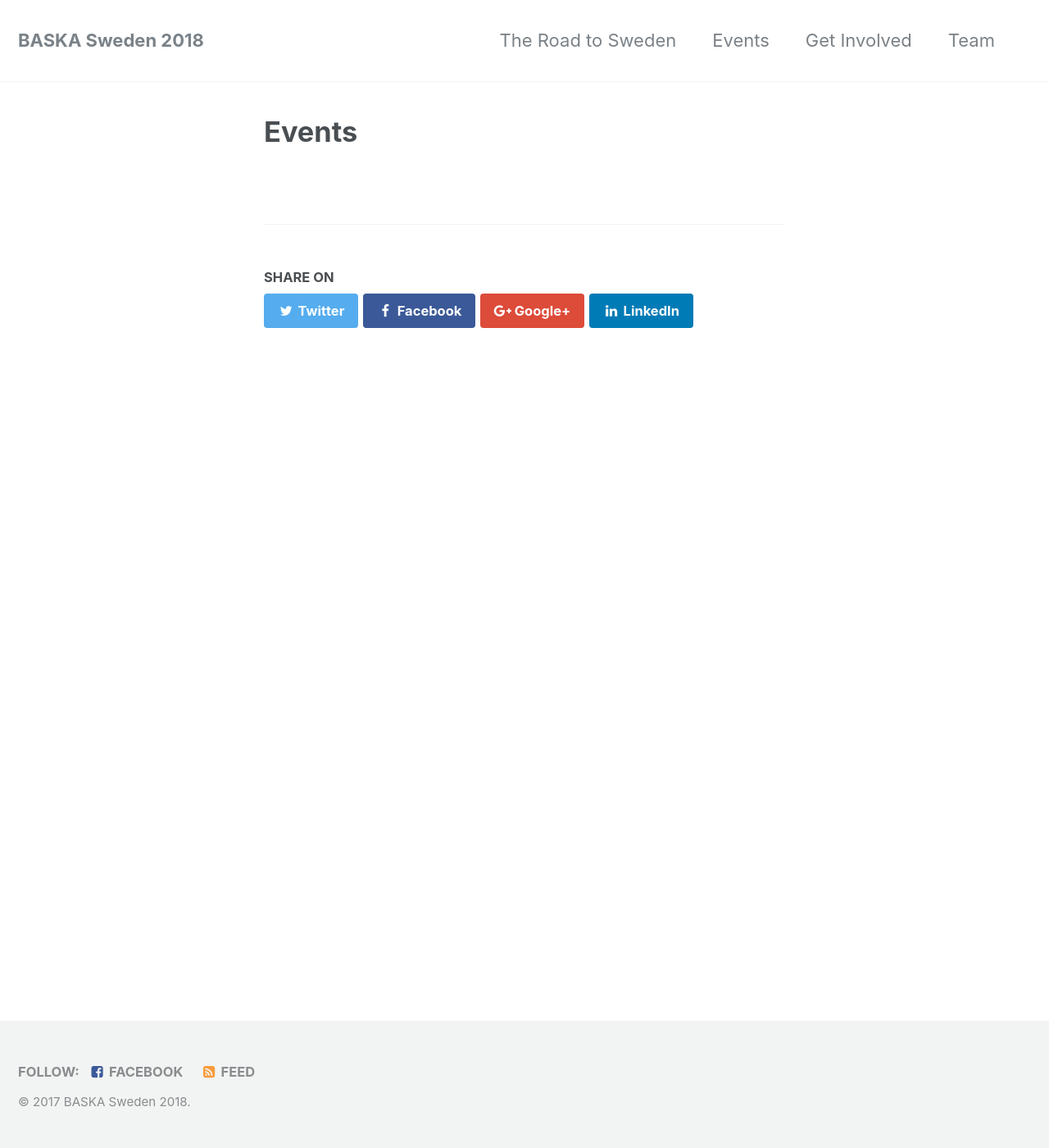
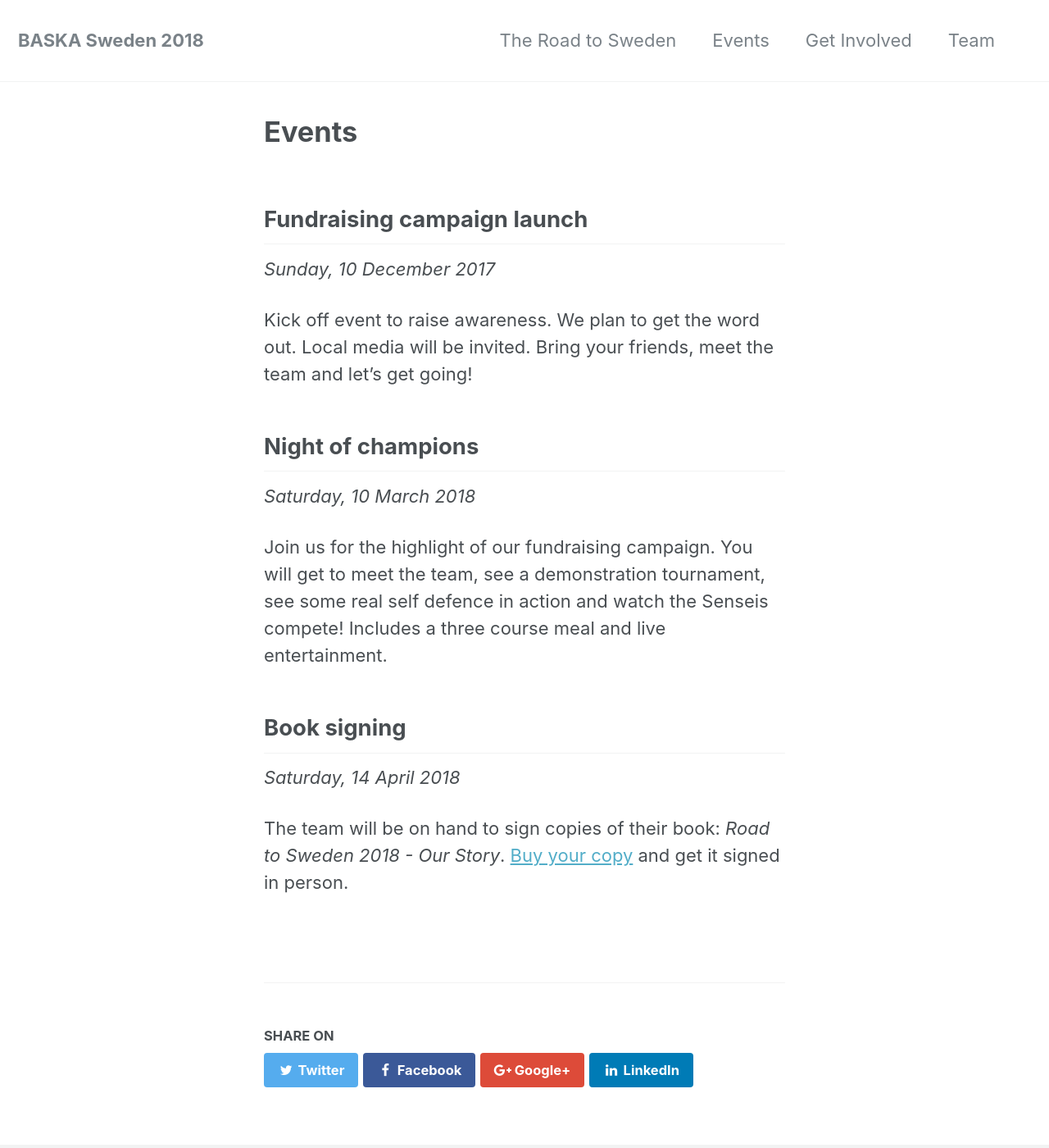
Before and after one commit to BASKA-SA/baska-sweden.co.za, a Jekyll site: the page built from _pages/events.md, in a window 1280 px wide and 1400 px high. Shown: the whole window at 82% size. Built offline with Jekyll 4.4.1, drawn with Linux system fonts in a browser that asks for light colours.

Commit message:
Added more content with placeholder information

```diff
--- a/_pages/events.md
+++ b/_pages/events.md
@@ -2,3 +2,22 @@
 permalink: /events
 title: Events
 ---
+
+## Fundraising campaign launch
+*Sunday, 10 December 2017*
+
+Kick off event to raise awareness. We plan to get the word out. Local media will
+be invited. Bring your friends, meet the team and let's get going!
+
+## Night of champions
+*Saturday, 10 March 2018*
+
+Join us for the highlight of our fundraising campaign. You will get to meet the
+team, see a demonstration tournament, see some real self defence in action and
+watch the Senseis compete! Includes a three course meal and live entertainment.
+
+## Book signing
+*Saturday, 14 April 2018*
+
+The team will be on hand to sign copies of their book: *Road to Sweden 2018 -
+Our Story*. [Buy your copy](get-involved) and get it signed in person.
```
Also changed, not shown: _pages/story.md (+7 -0 lines).
